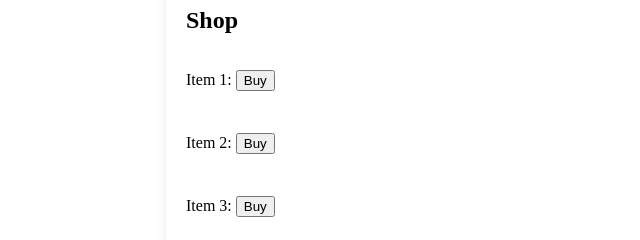
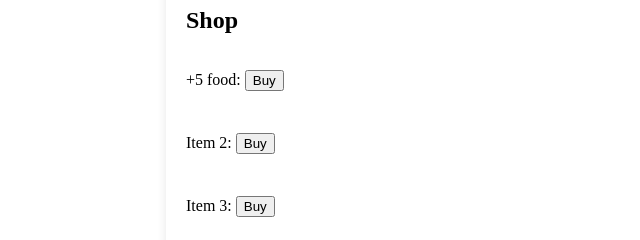
Before and after one commit to Charmcgar/Pet-Sim, a plain HTML site: page index.html in a window 1280 px wide. Shown: the part 543-783 px from the top of the page, 154-794 px from the left. Drawn offline with Linux system fonts and the light colour scheme.

Commit message:
Update index.html

```diff
--- a/index.html
+++ b/index.html
@@ -28,7 +28,7 @@
     <div class="shop">
       <h2>Shop</h2>
       <div class="shop-item">
-        <p>Item 1: <button onclick="buyItem('item1')">Buy</button></p>
+        <p> +5 food: <button onclick="buyItem('+food')">Buy</button></p>
       </div>
       <div class="shop-item">
         <p>Item 2: <button onclick="buyItem('item2')">Buy</button></p>
```
